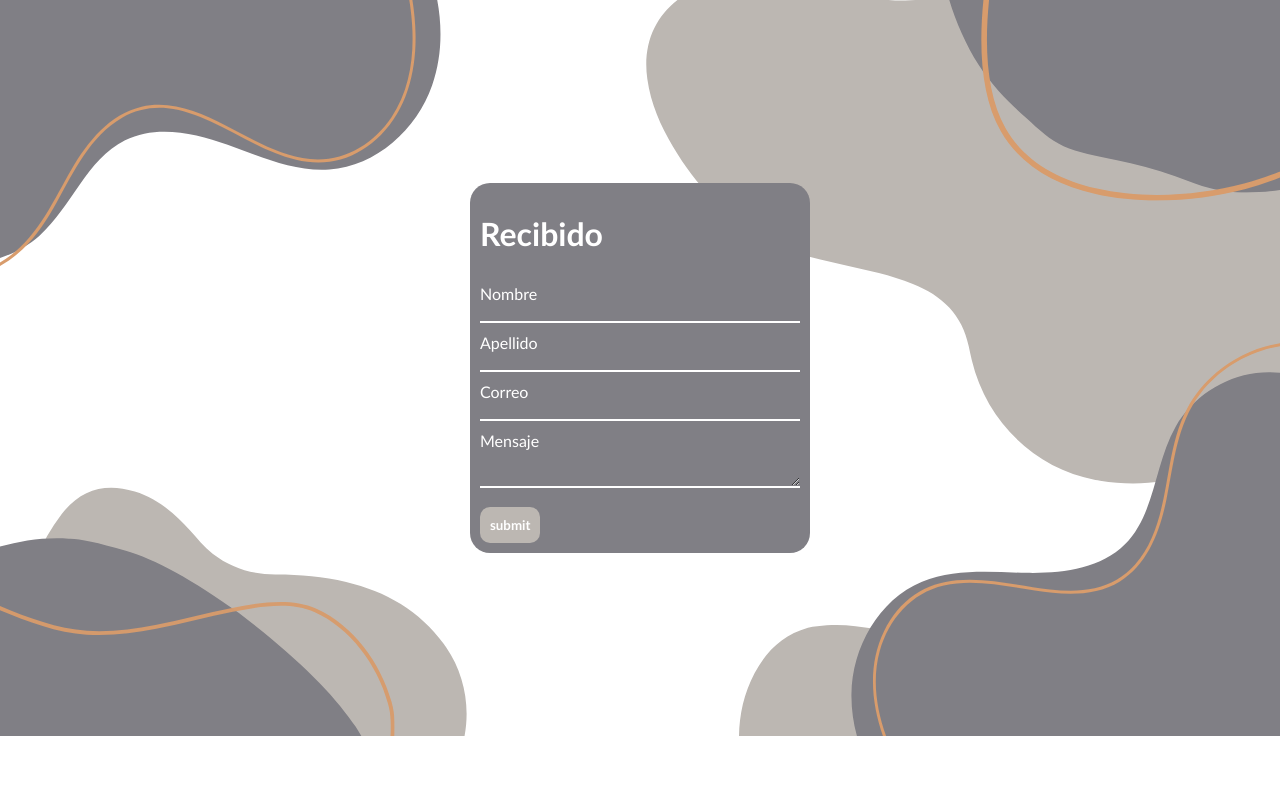
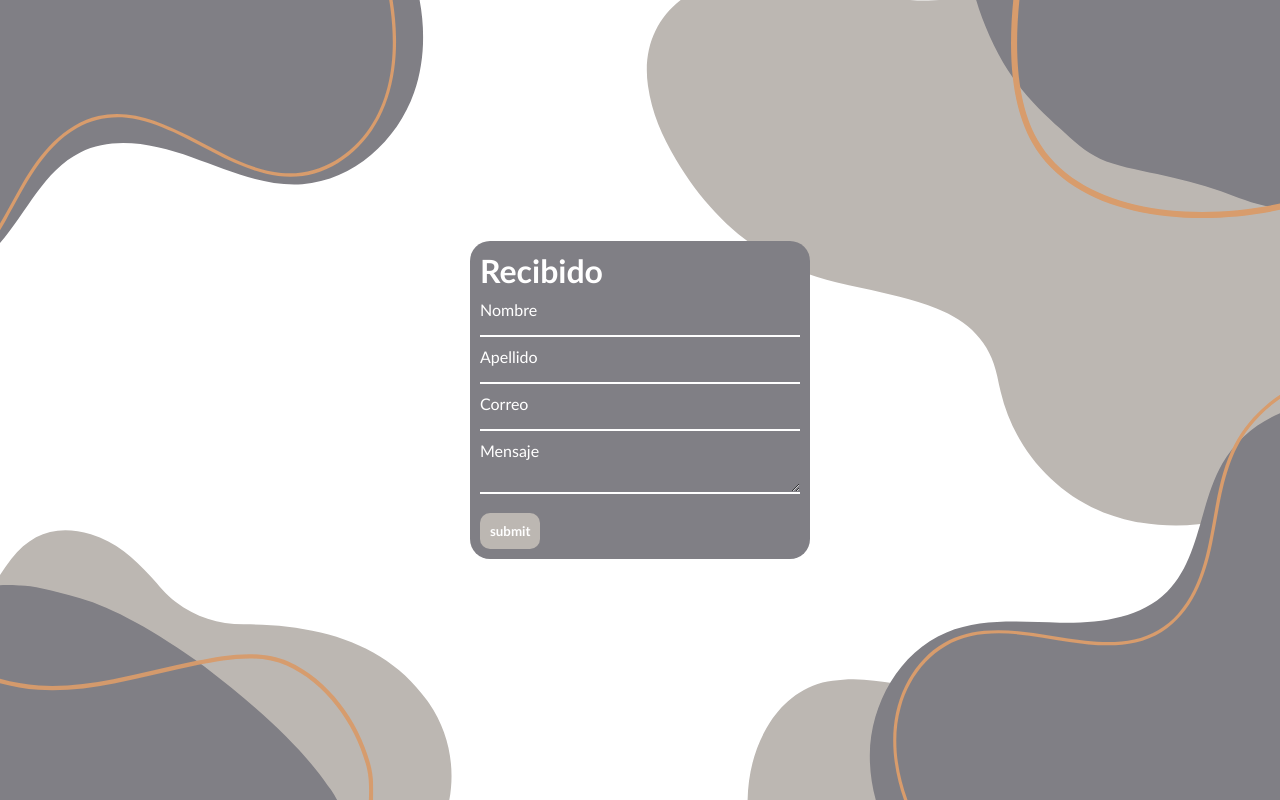
Before and after one commit to SamMidnight03/Formulario-de-Contacto, a React (Vite) app: page / in a window 1280 px wide. Built offline with nearby package versions, Linux system fonts and the light colour scheme.

Commit message:
sexto commit

```diff
--- a/src/App.css
+++ b/src/App.css
@@ -1,15 +1,17 @@
 *{
+  margin: 0;
+  padding: 0;
   font-family: 'Gill Sans', 'Gill Sans MT', Calibri, 'Trebuchet MS', sans-serif;
   color: white;
 
 }
 
 body{
-  background: url("/fondoformulario.svg") center/cover no-repeat ;
+  background: url("/fondoformulario.svg") center/cover no-repeat fixed;
 }
 
 #root{
-  height: 90vh;
+  min-height: 100vh;
   display: flex;
   align-items: center;
   justify-content: center;
@@ -49,6 +51,7 @@ input, textarea{
   background-color: #807f85;
   border: 0px;
   border-bottom: 2px solid white;
+  resize: vertical;
 
 }
 
```
